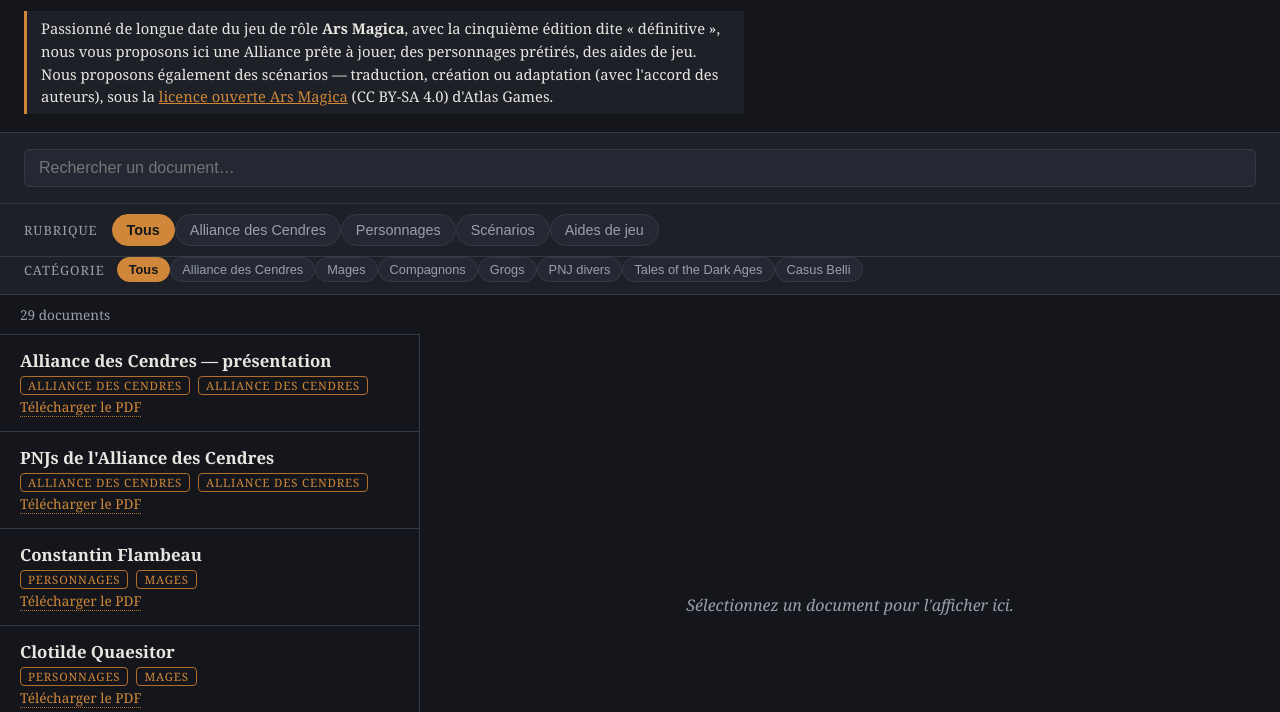
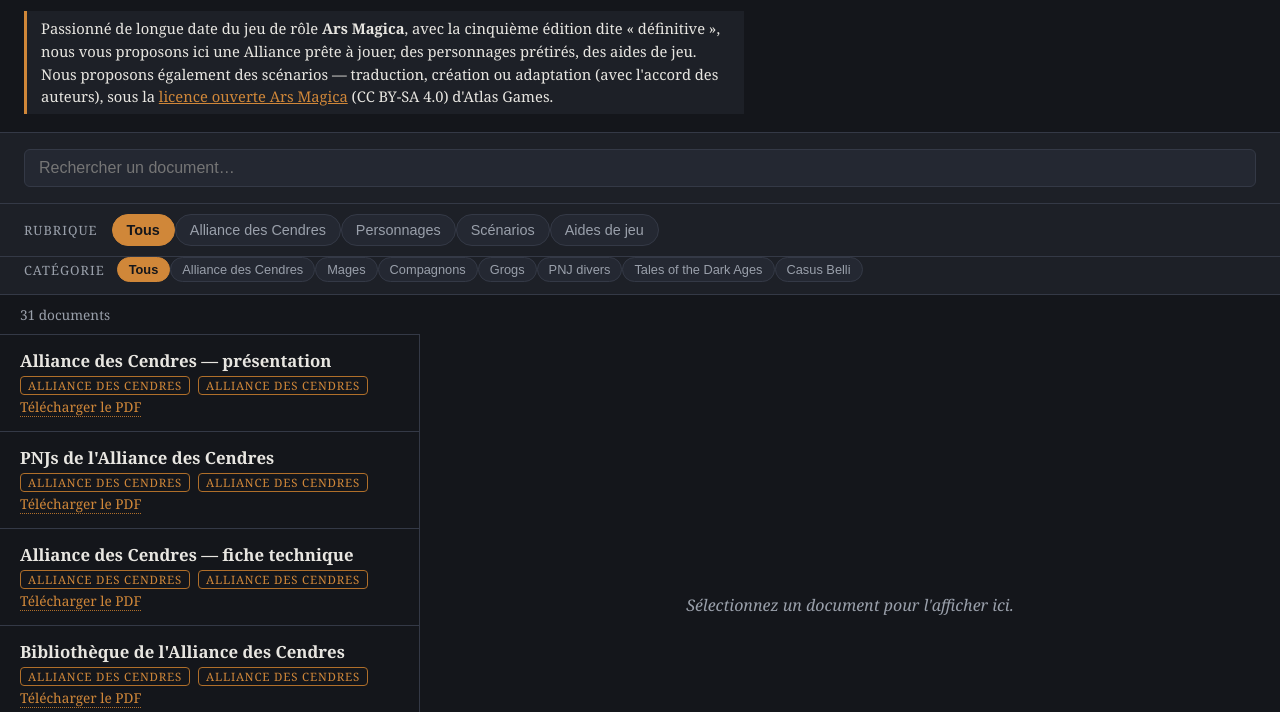
Before and after one commit to Remiflambeau/Alliance-des-Cendres, a plain HTML site: page index.html in a window 1280 px wide. Shown: the part 88-800 px from the top of the page. Drawn offline with Linux system fonts and the light colour scheme.

Commit message:
Add files via upload

```diff
--- a/index.html
+++ b/index.html
@@ -86,6 +86,8 @@
 const DOCS = [
   { titre: "Alliance des Cendres — présentation", bloc: "Alliance des Cendres", categorie: "Alliance des Cendres", fichier: "Alliance des Cendres.pdf" },
   { titre: "PNJs de l'Alliance des Cendres", bloc: "Alliance des Cendres", categorie: "Alliance des Cendres", fichier: "Pnjs de l'Alliance des Cendres.pdf" },
+  { titre: "Alliance des Cendres — fiche technique", bloc: "Alliance des Cendres", categorie: "Alliance des Cendres", fichier: "Alliance des Cendres technique.pdf" },
+  { titre: "Bibliothèque de l'Alliance des Cendres", bloc: "Alliance des Cendres", categorie: "Alliance des Cendres", fichier: "Bibliotheque Alliance des Cendres.pdf" },
   { titre: "Constantin Flambeau", bloc: "Personnages", categorie: "Mages", fichier: "Constantin Flambeau.pdf" },
   { titre: "Clotilde Quaesitor", bloc: "Personnages", categorie: "Mages", fichier: "Clotilde Quaesitor .pdf" },
   { titre: "Hubert Bjornaer", bloc: "Personnages", categorie: "Mages", fichier: "Hubert Bjornaer.pdf" },
```
